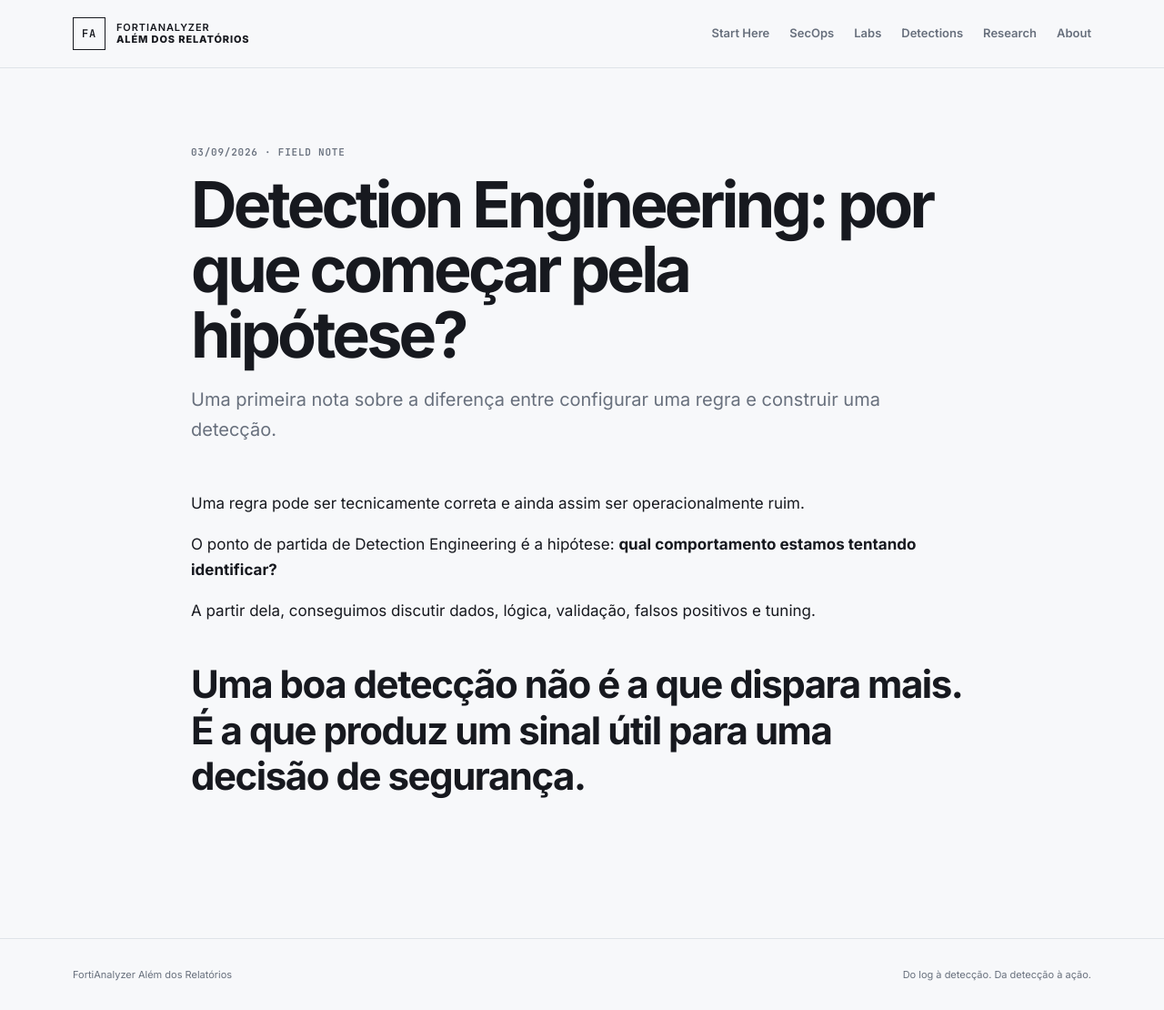
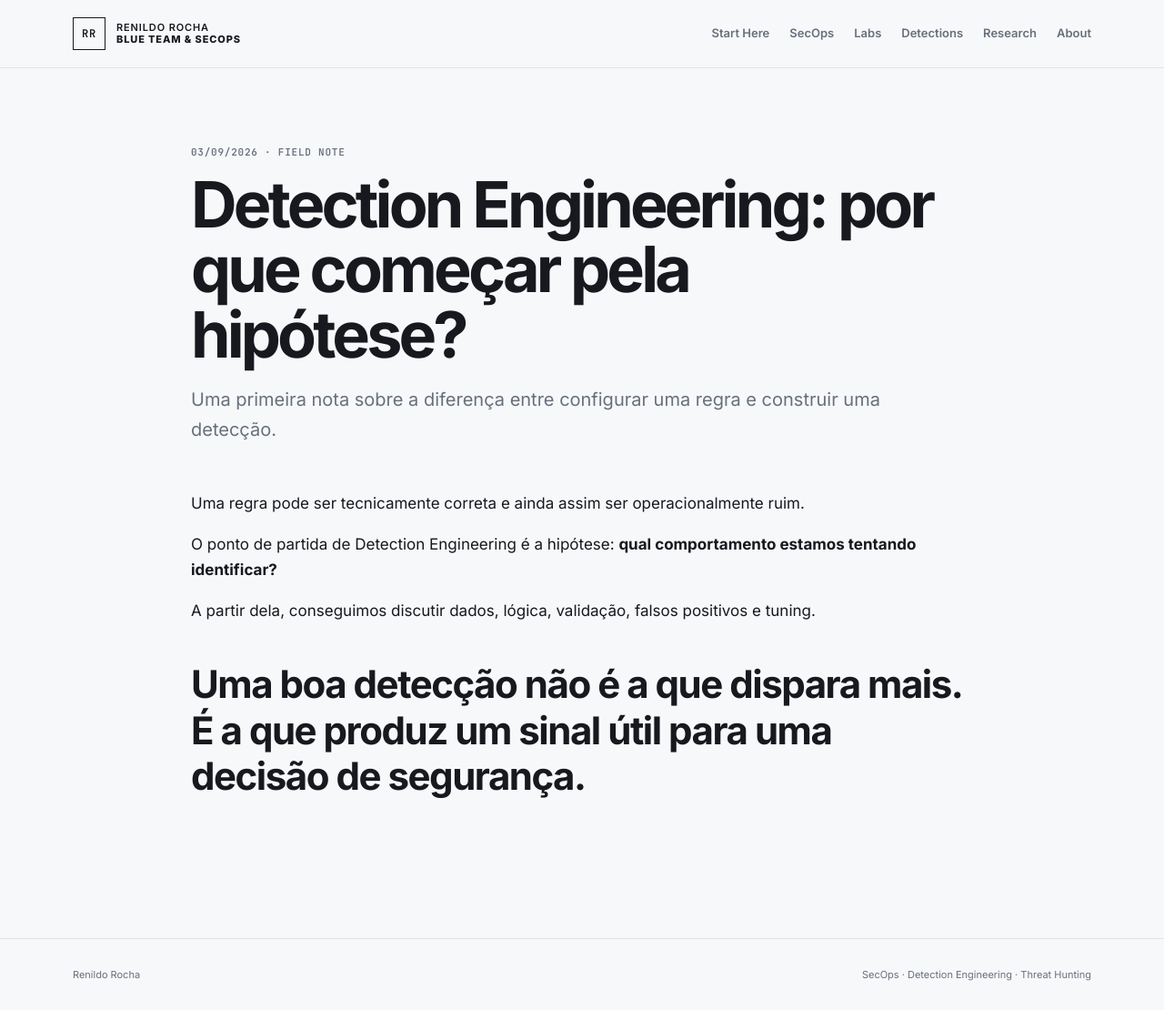
Before and after one commit to rrsecops/rrsecops.github.io, a Jekyll site: the page built from _research/2026-09-03-detection-engineering.md, in a window 1280 px wide and 1110 px high. Shown: the whole window at 91% size. Built offline with Jekyll 4.4.1, drawn with Linux system fonts in a browser that asks for light colours.

Commit message:
Update research.html

```diff
--- a/_layouts/research.html
+++ b/_layouts/research.html
@@ -1,5 +1,5 @@
 ---
 ---
 <!doctype html><html lang="{{ site.lang }}"><head>{% include head.html %}</head><body class="site-shell">
-<header class="site-header"><div class="container nav-wrap"><a class="brand" href="{{ '/' | relative_url }}"><span class="brand-mark">FA</span><span>FORTIANALYZER<br><b>ALÉM DOS RELATÓRIOS</b></span></a><nav class="site-nav"><a href="{{ '/start-here/' | relative_url }}">Start Here</a><a href="{{ '/secops/' | relative_url }}">SecOps</a><a href="{{ '/labs/' | relative_url }}">Labs</a><a href="{{ '/detections/' | relative_url }}">Detections</a><a href="{{ '/research/' | relative_url }}">Research</a><a href="{{ '/about/' | relative_url }}">About</a></nav></div></header>
-<main class="container article-shell"><div class="article-meta">{{ page.date | date: "%d/%m/%Y" }} · {{ page.type | default: "RESEARCH" }}</div><h1>{{ page.title }}</h1><p class="article-subtitle">{{ page.description }}</p><article class="prose">{{ content }}</article></main><footer class="site-footer"><div class="container"><span>FortiAnalyzer Além dos Relatórios</span><span>Do log à detecção. Da detecção à ação.</span></div></footer></body></html>
+<header class="site-header"><div class="container nav-wrap"><a class="brand" href="{{ '/' | relative_url }}"><span class="brand-mark">RR</span><span>RENILDO ROCHA<br><b>BLUE TEAM & SECOPS</b></span></a><nav class="site-nav"><a href="{{ '/start-here/' | relative_url }}">Start Here</a><a href="{{ '/secops/' | relative_url }}">SecOps</a><a href="{{ '/labs/' | relative_url }}">Labs</a><a href="{{ '/detections/' | relative_url }}">Detections</a><a href="{{ '/research/' | relative_url }}">Research</a><a href="{{ '/about/' | relative_url }}">About</a></nav></div></header>
+<main class="container article-shell"><div class="article-meta">{{ page.date | date: "%d/%m/%Y" }} · {{ page.type | default: "RESEARCH" }}</div><h1>{{ page.title }}</h1><p class="article-subtitle">{{ page.description }}</p><article class="prose">{{ content }}</article></main><footer class="site-footer"><div class="container"><span>Renildo Rocha</span><span>SecOps · Detection Engineering · Threat Hunting</span></div></footer></body></html>
```
